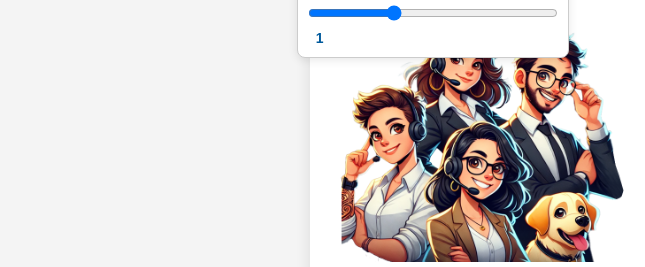
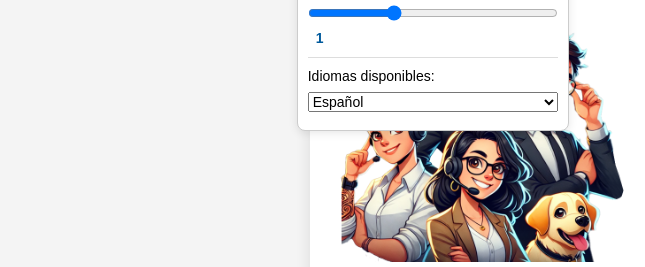
Before and after one commit to luuuciaalvarez/K, a plain HTML site: page index.html in a window 1280 px wide. Both pictures are taken after a click on the picture 552 px from the left and 230 px from the top of the page. Shown: the part 398-665 px from the top of the page, 0-645 px from the left. Drawn offline with Linux system fonts and the light colour scheme.

Commit message:
Update index.html

```diff
--- a/index.html
+++ b/index.html
@@ -81,6 +81,11 @@
             <label for="velocidad">Velocidad de reproducción:</label>
             <input type="range" id="velocidad" min="0.5" max="2" step="0.1" value="1">
             <span id="velocidadValor">1</span>
+            <hr>
+            <label for="idioma">Idiomas disponibles:</label>
+            <select id="idioma">
+              <option value="es-ES">Español</option>
+            </select>
           </div>
         </div>
 
```
